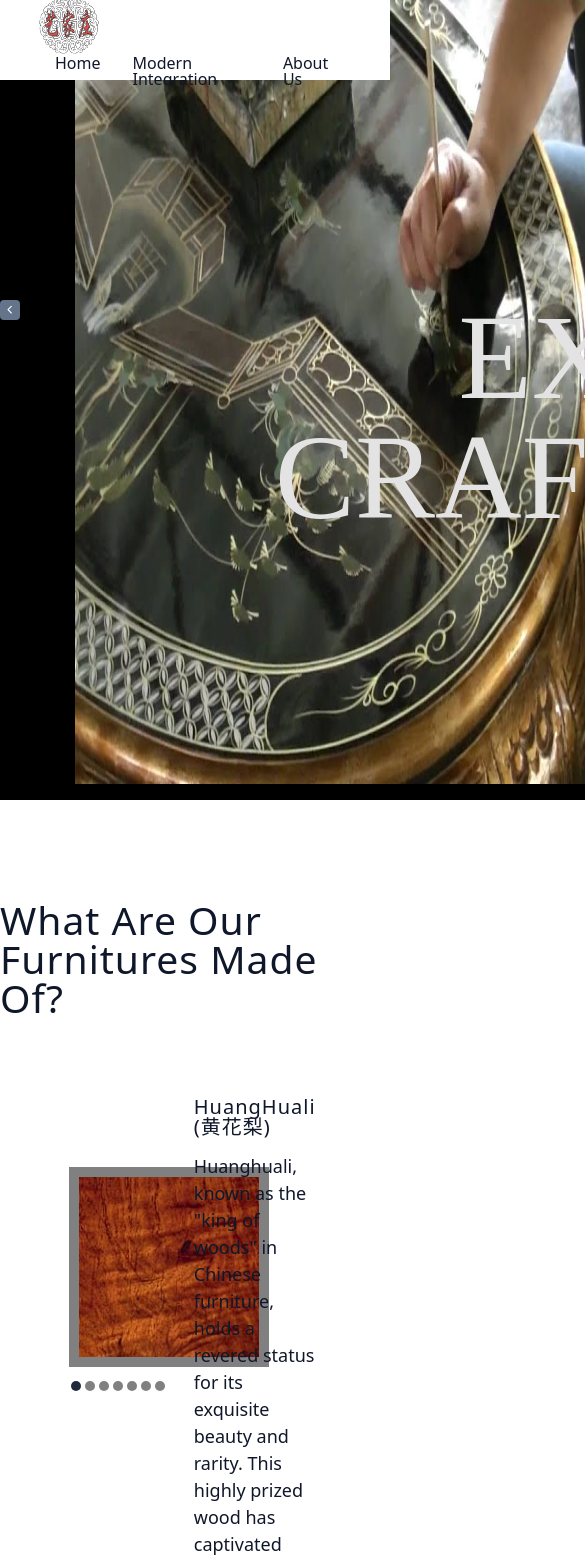
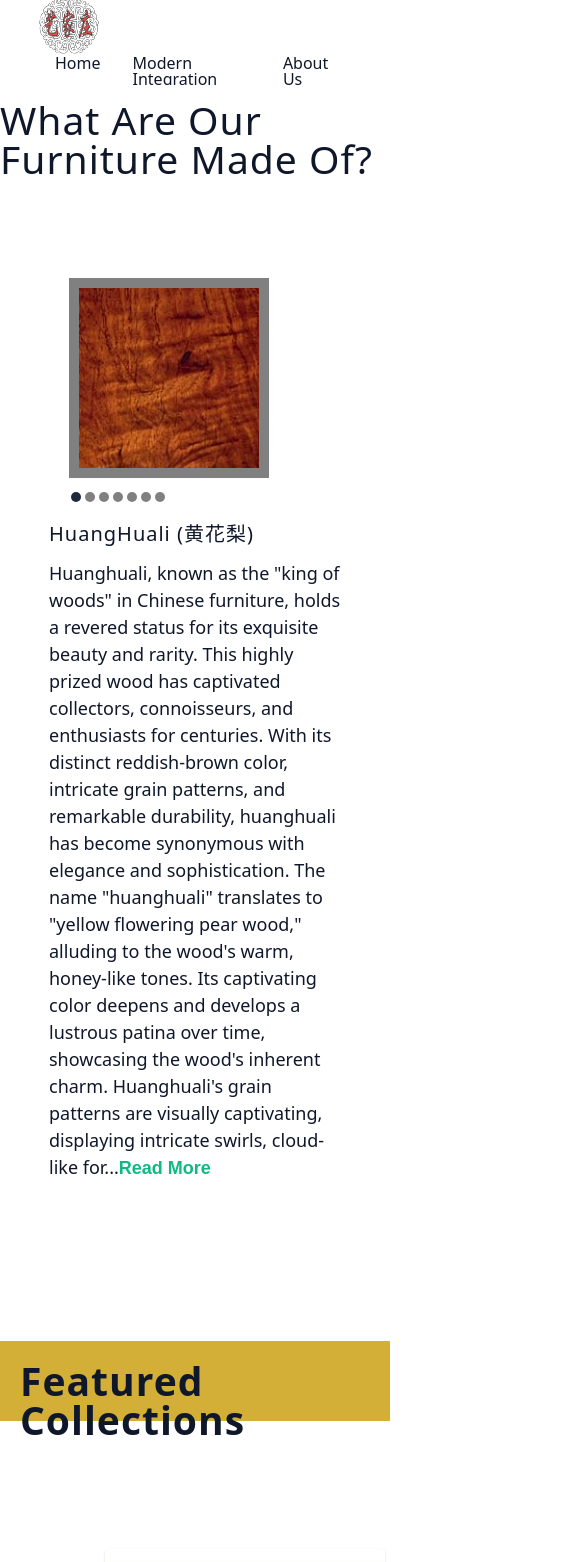
Before and after one commit to jasonkc0921/yijiajuang, a React (Vite) app: page / in a window 390 px wide. Shown: the top 1562 px of the page, 585 px wide, since content can reach past the window. Built offline with nearby package versions, Linux system fonts and the light colour scheme; the HTML template or start-up script is replaced by a standard one; a web font is replaced by a local one.

Commit message:
9th commit

```diff
--- a/src/components/Woods1.jsx
+++ b/src/components/Woods1.jsx
@@ -13,7 +13,7 @@ export const Woods1 = () => {
 
     <section className='woods-container'>
 
-        <h2>What are our furnitures made of?</h2>
+        <h2>What are our furniture made of?</h2>
         {/* const [index, setIndex] = useState(0);
         const {id, image, title, info} = woods[index]; */}
 
--- a/src/index.css
+++ b/src/index.css
@@ -287,8 +287,8 @@ main {
   box-shadow: var(--shadow-1);
   transition: var(--transition);
   position: relative;
-  width: 370px;
-  height: 400px;
+  width: 100%;
+  height: 450px;
   padding: 20px;
 }
 
@@ -662,9 +662,9 @@ line-height: 1.5;
 }
 
 .modern-text {
-  width: 70%;
+  width: 100%;
   line-height: 1.5;
-  padding: 0 150px;
+  padding: 0 50px;
   margin-top: 150px;
   font-weight: 500;
 }
@@ -679,10 +679,16 @@ color: white;
   position: relative;
   padding-top: 50px;
   padding-right: 10px;
+  margin-top: 150px;
 }
 
 .panel {
   opacity: 30%;
+  /* margin-top: 150px; */
+}
+
+.panel img {
+  width: 100%;
 }
 
 .bullets span {
@@ -813,7 +819,7 @@ min-height:calc(100vh - 62px);
   width: 100%;
   min-width: 750px;
   position: relative;
-  height: 800px;
+  height: 100vh;
   overflow: hidden;
   background-color: black;
 }
@@ -846,16 +852,18 @@ min-height:calc(100vh - 62px);
   margin-bottom: 0.75rem;
 }
 .title {
-  left: 200px;
+
   position: absolute;
   font-family: 'Bungee Outline';
   /* text-align: center; */
-  font-size: 120px;
+  font-size: 80px;
   font-weight: 500;
   text-transform: uppercase;
   color: rgb(228, 227, 227);
   opacity: 100%;
   margin-bottom: 0.75rem;
+  top: 30%;
+  left: 10%;
 }
 .text {
   max-width: 35em;
@@ -996,8 +1004,8 @@ min-height:calc(100vh - 62px);
   box-shadow: var(--shadow-1);
   transition: var(--transition);
   position: relative;
-  width: 240px;
-  height: 300px;
+  width: 100%;
+  height: 100%;
   padding: none;
   border: none;
 }
@@ -1240,3 +1248,132 @@ min-height:calc(100vh - 62px);
 .slick-next::before {
   color: rgb(94, 53, 11) !important;
 }
+
+/* MOBILE SIZE BREAKPOINT */
+@media only screen and (max-width: 550px) {
+
+  .slider-container {
+    display: none;
+  }
+
+  .woods-container {
+    background: none;
+    display: flex;
+    flex-direction: column;
+    justify-content: center;
+    align-content: center;
+    align-items: center;
+    width:100%;
+    margin-top: 100px;
+    animation: fly-up 1s ease-in-out;
+  }
+
+  .wood-container {
+    display: flex;
+    flex-direction: column;
+    /* align-content:space-between; */
+    width: 80%;
+    position: relative;
+    background: none;
+    margin-top: 0px;
+  }
+
+  .wood-info {
+    width: 100%;
+    size: 10px;
+    padding: 10px;
+  }
+
+  .collections {
+    padding: 5rem 0rem;
+    display: flex;
+    flex-direction: column;
+    justify-content: space-between;
+    width: 80%;
+  }
+
+  .modern-container {
+    display: flex;
+    flex-direction: column;
+    align-content: space-around;
+    width: 100%;
+    padding-bottom: 30px;
+    /* background: var(--white);
+    border-radius: var(--borderRadius);
+    box-shadow: var(--shadow-1); */
+  }
+
+  .modern-text {
+    width: 100%;
+    line-height: 1.5;
+    padding: 0 30px;
+    margin-top: 150px;
+    font-weight: 500;
+  }
+
+  .modern-wrapper::before {
+    content: "";
+    width: 100%;
+    position: absolute;
+    height: 800px;
+    top: -20px;
+    background-color: rgb(212, 175, 55);
+    z-index: -2;
+    transform: skewY(-10deg);
+  }
+
+  .design-container {
+    position: relative;
+    padding-top: 50px;
+    padding-right: 10px;
+    margin: 80px 20px;
+  }
+
+  .popup-inner img {
+    width: 100%;
+    height: 100%;
+  }
+}
+
+@media only screen and (max-width: 780px) {
+  .modern-container {
+    display: flex;
+    flex-direction: column;
+    align-content: space-around;
+    width: 100%;
+    padding-bottom: 30px;
+    /* background: var(--white);
+    border-radius: var(--borderRadius);
+    box-shadow: var(--shadow-1); */
+  }
+
+  .modern-wrapper::before {
+    content: "";
+    width: 100%;
+    position: absolute;
+    height: 700px;
+    top: -20px;
+    background-color: rgb(212, 175, 55);
+    z-index: -2;
+    transform: skewY(-10deg);
+  }
+
+  .design-container {
+    position: relative;
+    padding-top: 50px;
+    padding-right: 10px;
+    margin: 100px 20px;
+  }
+
+  .title {
+
+    font-size: 80px;
+    font-weight: 100;
+
+  }
+
+  .title {
+    font-size: 60px;
+  }
+
+}
```
